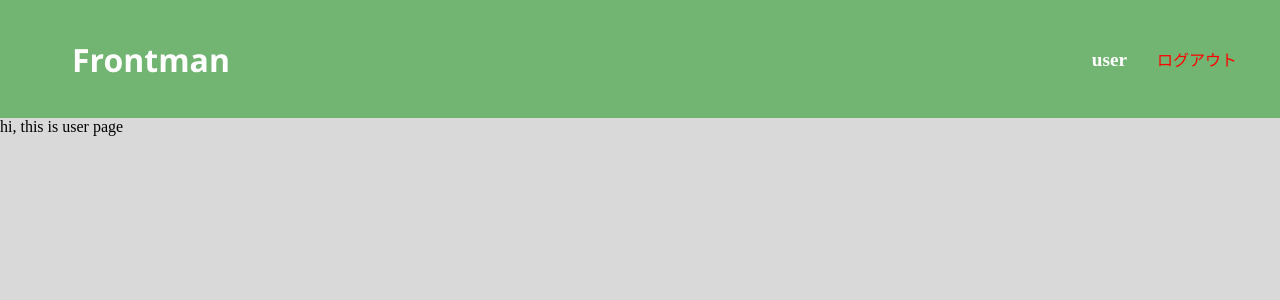
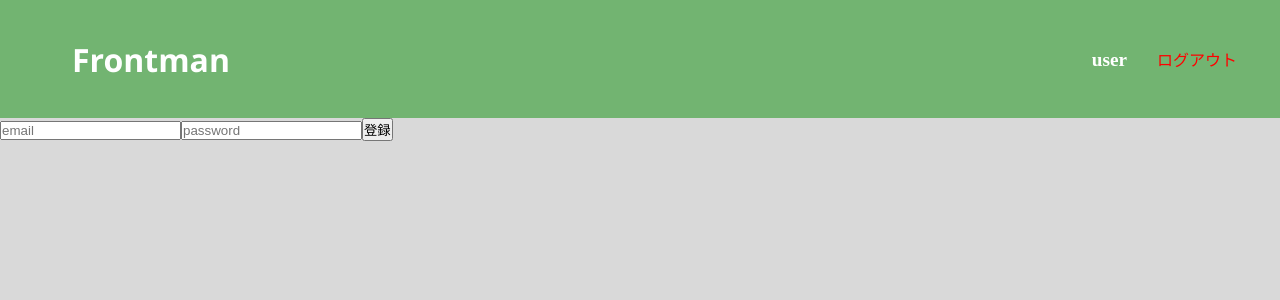
Before and after one commit to Rion0919/frontman, a Next.js app: page /user in a window 1280 px wide. Shown: the top 300 px of the page. Built offline with nearby package versions, Linux system fonts and the light colour scheme; no server answers; sample sign-in values are in the browser's storage.

Commit message:
create user test

```diff
--- a/src/pages/api/firebase.js
+++ b/src/pages/api/firebase.js
@@ -3,7 +3,6 @@ import { initializeApp } from "firebase/app";
 import { getFirestore } from "firebase/firestore"
 import {
   getAuth,
-  onAuthStateChanged,
 } from "firebase/auth";
 
 const firebaseConfig = {
--- a/src/pages/user.js
+++ b/src/pages/user.js
@@ -2,13 +2,39 @@ import Header from "components/Header";
 import { Layout } from "components/Layout";
 import { useRouter } from "next/router";
 import styles from "src/styles/user.module.css";
+import { createUserWithEmailAndPassword } from 'firebase/auth'
+import { auth } from 'src/pages/api/firebase'
+import { useEffect, useState } from "react";
+const firebaseConfig = {
+  apiKey: process.env.NEXT_PUBLIC_FIREBASE_API_KEY,
+  authDomain: process.env.NEXT_PUBLIC_FIREBASE_AUTH_DOMAIN,
+  projectId: process.env.NEXT_PUBLIC_FIREBASE_PROJECT_ID,
+  storageBucket: process.env.NEXT_PUBLIC_FIREBASE_STORAGE_BUCKET,
+  messagingSenderId: process.env.NEXT_PUBLIC_FIREBASE_MESSAGE_SENDER_ID,
+  appId: process.env.NEXT_PUBLIC_FIREBASE_APP_ID,
+  measurementId: process.env.NEXT_PUBLIC_FIREBASE_MEASUREMENT_ID,
+};
 
 export default function User() {
+  const [email, setEmail] = useState('')
+  const [password, setPassword] = useState('')
   const router = useRouter();
+  const handleRegister = async () => {
+    try{
+      await createUserWithEmailAndPassword(auth, email, password)
+      console.log("success");
+    } catch (e) {
+      console.log("--register error--");
+      console.log(e);
+    }
+  }
+
   return (
     <Layout>
       <Header user={router.query.loginId} />
-      <div>hi, this is user page</div>
+      <input placeholder="email" value={email} onChange={(e) => setEmail(e.target.value)} />
+      <input placeholder="password" value={password} onChange={(e) => setPassword(e.target.value)} />
+      <button onClick={handleRegister} >登録</button>
     </Layout>
   );
 }
```
